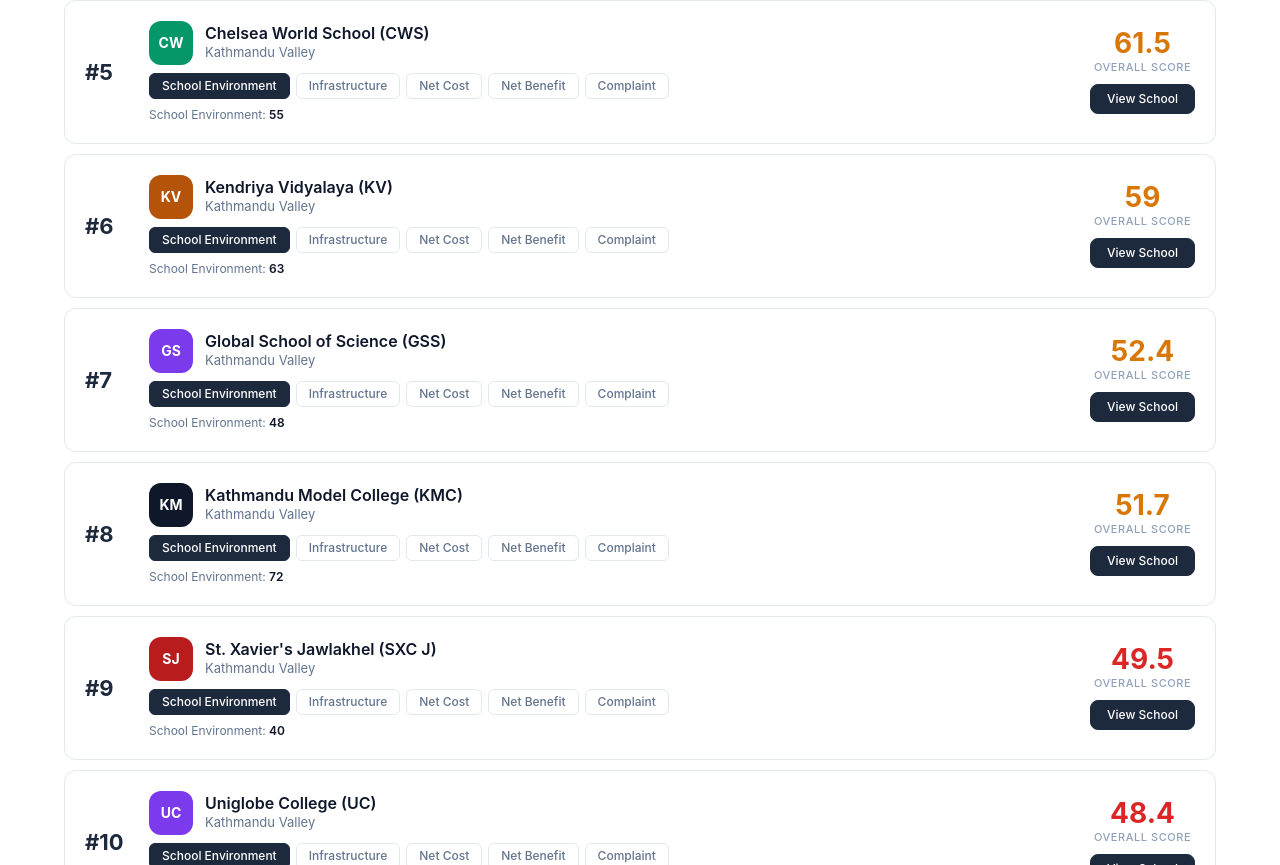
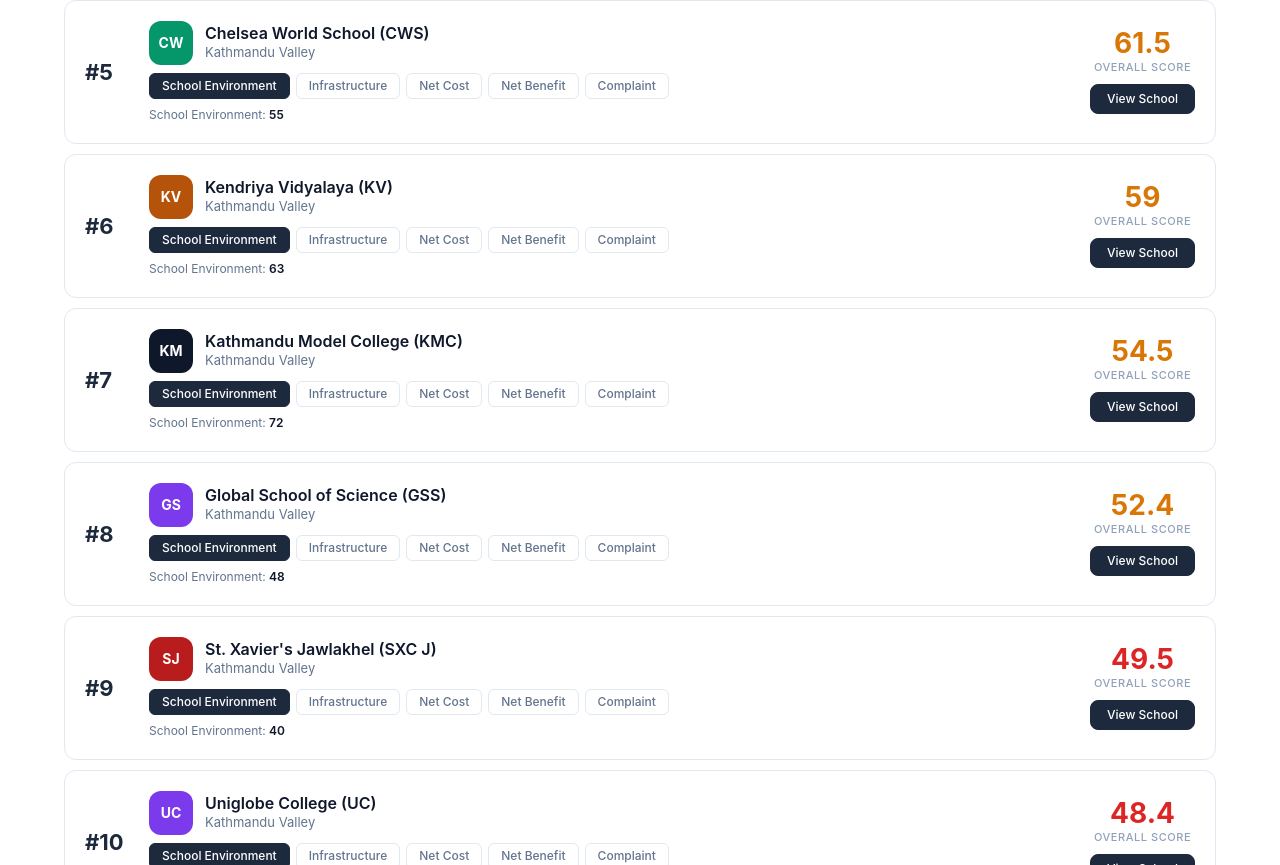
Before and after one commit to imscartissue/srw, a React (Vite) app: page / in a window 1280 px wide. Shown: the part 828-1693 px from the top of the page. Built offline with nearby package versions, Linux system fonts and the light colour scheme.

Commit message:
Add files via upload

```diff
--- a/src/data/schoolsData.js
+++ b/src/data/schoolsData.js
@@ -57,11 +57,11 @@
     type: 'Private',
     gradeRange: '+2',
     description: 'Premier IB offers an International Baccalaureate curriculum with a focus on holistic education and global perspectives.',
-    schoolEnvironment: 62.4,
+    schoolEnvironment: 68,
     infrastructure: 75,
     netBenefit: 70,
     complaint: 'Information Unavailable',
-    cost: 45,
+    cost: 55,
     admissionFee: 200000,
     monthlyFee: 50000,
     annualFee: 600000,
@@ -117,6 +117,7 @@
     infrastructure: 77,
     netBenefit: 74,
     complaint: 'Information Unavailable',
+    cost: 90,
     admissionFee: 105000,
     monthlyFee: 35000,
     annualFee: 420000,
@@ -188,9 +189,10 @@
     gradeRange: '+2',
     description: 'Kathmandu Model College (KMC) is a well-known +2 college in Kathmandu known for its academic rigor and disciplined environment. The college maintains strict policies regarding appearance and conduct, with a strong focus on academic achievement. Teachers are generally helpful for serious students, and the college provides a structured learning environment. However, some students find the rules around hairstyle and uniform to be overly strict, and the infrastructure varies between blocks.',
     schoolEnvironment: 72,
-    infrastructure: 48,
+    infrastructure: 55,
     netBenefit: 65,
     complaint: 'Information Unavailable',
+    cost: 88,
     admissionFee: 170001,
     monthlyFee: 56667,
     annualFee: 680004,
```
